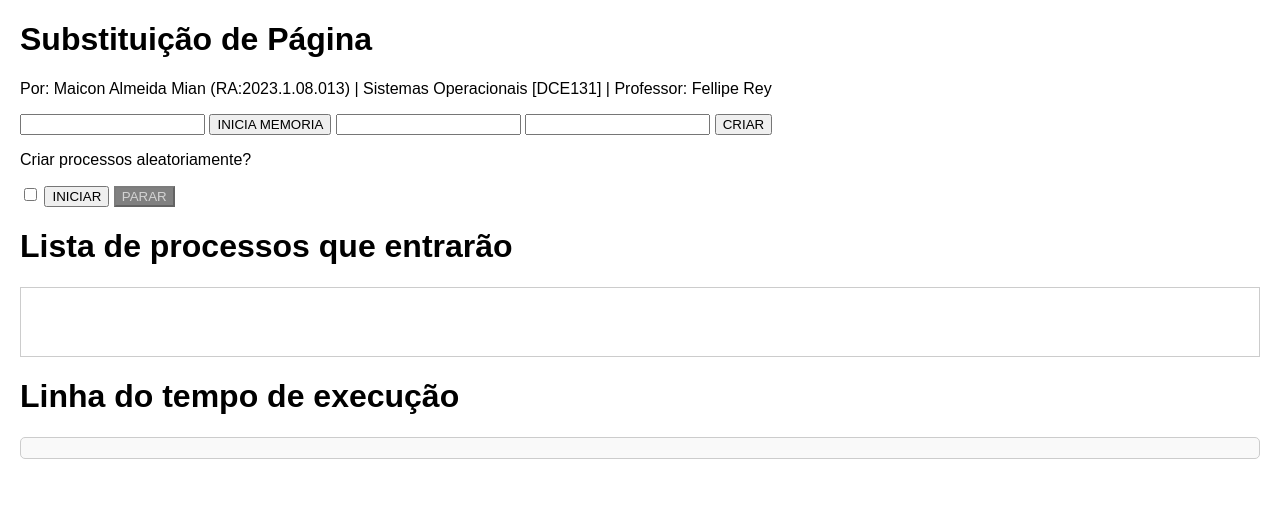
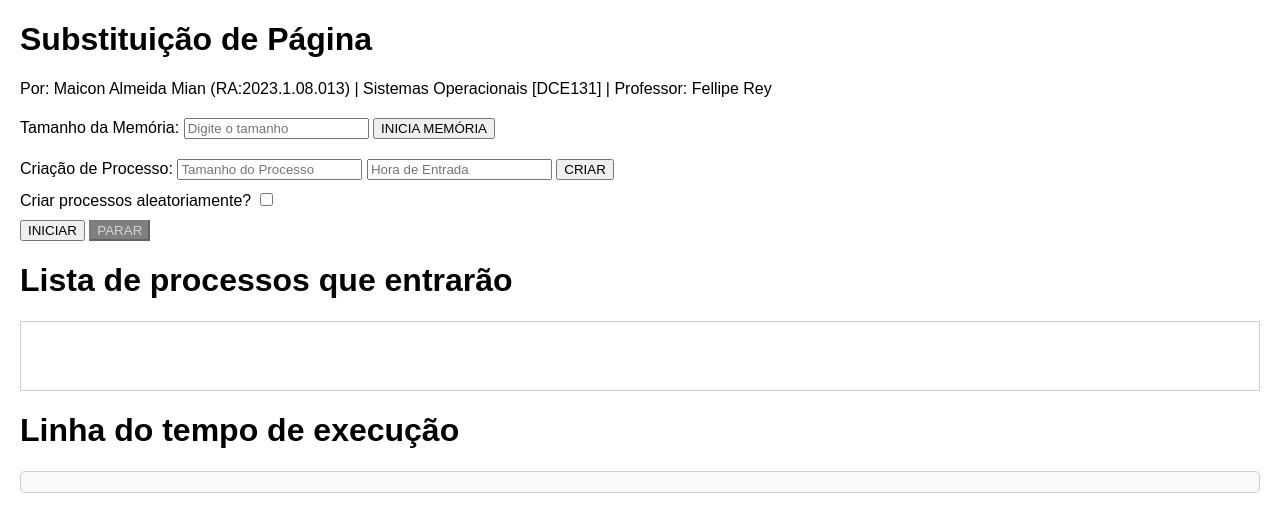
Before and after one commit to MaiconMian/trabalho-SO, a plain HTML site: page index.html in a window 1280 px wide. Drawn offline with Linux system fonts and the light colour scheme.

Commit message:
Arrumando tela

```diff
--- a/index.html
+++ b/index.html
@@ -21,20 +21,32 @@
     <h1>Substituição de Página</h1>
     <p class="texto" > Por: Maicon Almeida Mian (RA:2023.1.08.013) | Sistemas Operacionais [DCE131] | Professor: Fellipe Rey</p>
 
-    <input type="number" id="tamanhoMemoria" class="entry">
-    <button onclick="iniciaMemoria()" id="botaoIniciaMemoria" class="botaoSimples"> INICIA MEMORIA </button>
+    <div style="margin-top: 20px;">
+        <label for="tamanhoMemoria">Tamanho da Memória:</label>
+        <input type="number" id="tamanhoMemoria" class="entry" placeholder="Digite o tamanho">
+        <button onclick="iniciaMemoria()" id="botaoIniciaMemoria" class="botaoSimples">INICIA MEMÓRIA</button>
+    </div>
 
 
-    <input type="number" id="tamanhoProcesso" class="entry">
-    <input type="number" id="horaEntrar" class="entry">
+    <div style="margin-top: 20px;">
+        <label for="tamanhoMemoria">Criação de Processo:</label>
+        <input type="number" id="tamanhoProcesso" class="entry" placeholder="Tamanho do Processo">
+        <input type="number" id="horaEntrar" class="entry" placeholder="Hora de Entrada">
+        <button onclick="criaProcesso()" id="botaoCriaProcesso" class="botaoSimples">CRIAR</button>
+    </div>
 
-    <button onclick="criaProcesso()" id="botaoCriaProcesso" class="botaoSimples"> CRIAR </button>
 
-    <p>Criar processos aleatoriamente?</p>
-    <input type="checkbox" id="criarProcessoAleatorio" class="Checkbox">
+    <div style="margin: 10px 0; font-family: Arial, sans-serif;">
+        <label for="criarProcessoAleatorio" style="cursor: pointer;">
+            Criar processos aleatoriamente?
+            <input type="checkbox" id="criarProcessoAleatorio" class="Checkbox" style="margin-right: 5px;">
+        </label>
+    </div>
 
-    <button onclick="inicia()" id="botaoInicia" class="botaoSimples"> INICIAR </button>
-    <button onclick="parar()" id="botaoPara" class="botaoPara disabled" disabled> PARAR </button>
+    <div>
+        <button onclick="inicia()" id="botaoInicia" class="botaoSimples"> INICIAR </button>
+        <button onclick="parar()" id="botaoPara" class="botaoPara disabled" disabled> PARAR </button>
+    </div>
 
     <h1>Lista de processos que entrarão</h1>
     <div class="scroll-container" id="processosPendentes"></div>
--- a/scripts/MRU.js
+++ b/scripts/MRU.js
@@ -48,7 +48,7 @@ class MRU {
         return menor;
     }
 
-    // realoca todos os processos em ordem de modo que não fique espaços entre os processos
+
     desfragmentaMemoria(){
 
         for(let i = 0; i < this.memoria.length; i++){
@@ -142,8 +142,6 @@ class MRU {
         let numeroSorteado = Math.floor(Math.random() * processosMenorClasse.length);
         let processoAleatorio = processosMenorClasse[numeroSorteado];
 
-        console.log(`Processo sorteado para remoção:`, processoAleatorio);
-
         // Removendo o processo
         for (let k = processoAleatorio.getEnderecoInicio(); this.memoria[k] == processoAleatorio.getId(); k++) {
             this.memoria[k] = -1;
@@ -203,12 +201,12 @@ class MRU {
     incrementaM(){
         for(let j = 0; j < this.tabelaProcessos.length; j++){
 
-            if(this.tabelaProcessos[j].getContador() == 9 && this.tabelaProcessos[j].getM() == 1){
+            if(this.tabelaProcessos[j].getContador() == 10){
                 this.tabelaProcessos[j].setM(0);
-                this.tabelaProcessos[j].setContador(0);
+                this.tabelaProcessos[j].setContador(1);
                 Saida = Saida + '\n Por conta dos 10 ciclos desde a ultima alteração do M: ';
                 Saida = Saida + '\n P ' + this.tabelaProcessos[j].getId() + ' foi para M0, R' + this.tabelaProcessos[j].getR() + ' M' + this.tabelaProcessos[j].getM();
-            } else if (this.tabelaProcessos[j].getM() == 1) {
+            } else {
                 this.tabelaProcessos[j].aumentaContador();
             }
         }
@@ -219,7 +217,8 @@ class MRU {
         for(let j = 0; j < this.tabelaProcessos.length; j++){
 
             let probabilidadeModificado = Math.random() * 100;
-            if (probabilidadeModificado < 20) {
+
+            if (probabilidadeModificado < 5) {
                 this.tabelaProcessos[j].setR(1);
                 this.tabelaProcessos[j].setM(1);
                 this.tabelaProcessos[j].setContador(0);
@@ -228,7 +227,7 @@ class MRU {
 
                 let probabilidadeReferenciado = Math.random() * 100;
 
-                if (probabilidadeReferenciado < 20){
+                if (probabilidadeReferenciado < 5){
                     this.tabelaProcessos[j].setR(1);
                     Saida = Saida + '\n P ' + this.tabelaProcessos[j].getId() + ' foi referenciado R' + this.tabelaProcessos[j].getR() + ' M' + this.tabelaProcessos[j].getM();
                 }
```
Also changed, not shown: style/style.css (line endings or trailing spaces).
